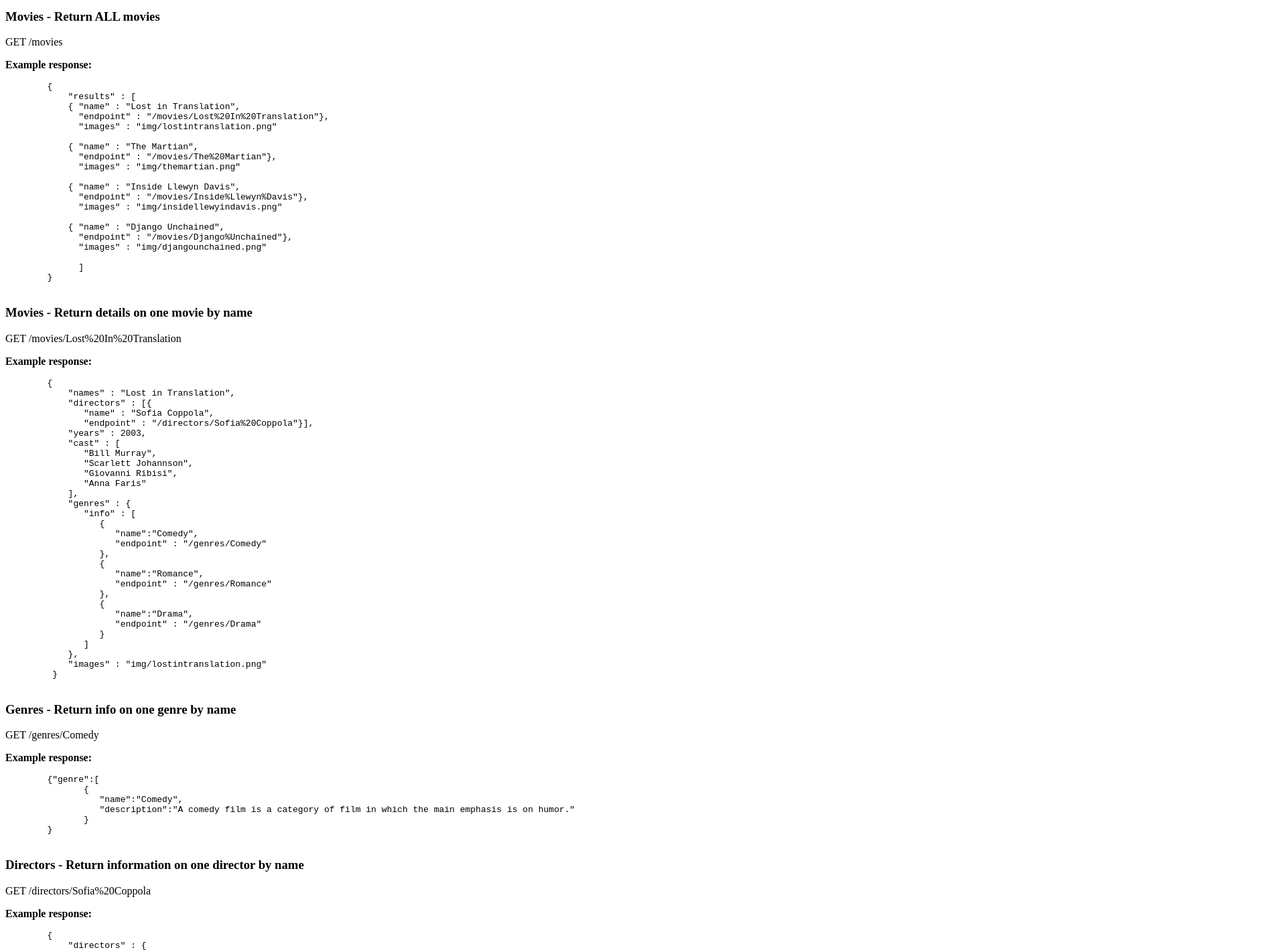
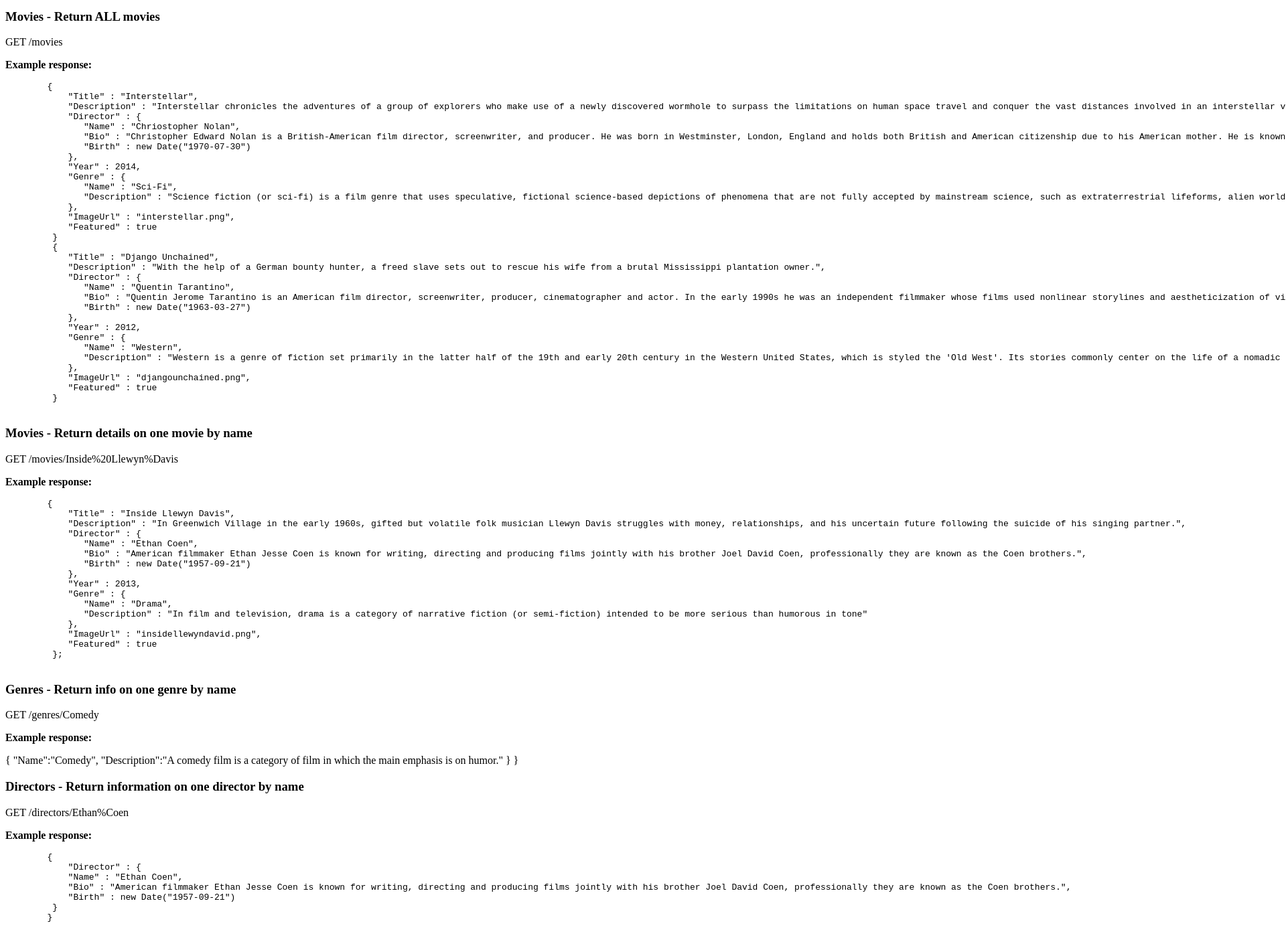
Before and after one commit to julianegoe/CF_movie_api, a website: page public/documentation.html in a window 1280 px wide. Shown: the part 540-1959 px from the top of the page at 67% size, 1920 px wide, since content can reach past the window. Drawn offline with Linux system fonts and the light colour scheme.

Commit message:
updated documentation

```diff
--- a/public/documentation.html
+++ b/public/documentation.html
@@ -9,7 +9,7 @@
 
     <h1>Documentation</h1>
     <p>The myFlix API is a REST API. It can be accessed via HTTP methods like GET and POST.
-        MyFlix Api has information on movies, directors, and genres</p>
+        MyFlix Api has information on movies, directors, and genres.</p>
     <table border="1" style="border-collapse:collapse;">
         <thead>
             <tr>
@@ -92,86 +92,80 @@
     <p><strong>Example response:</strong></p>
     <pre>
         {
-            "results" : [
-            { "name" : "Lost in Translation",
-              "endpoint" : "/movies/Lost%20In%20Translation"},
-              "images" : "img/lostintranslation.png"
-
-            { "name" : "The Martian",
-              "endpoint" : "/movies/The%20Martian"},
-              "images" : "img/themartian.png"
-
-            { "name" : "Inside Llewyn Davis",
-              "endpoint" : "/movies/Inside%Llewyn%Davis"},
-              "images" : "img/insidellewyindavis.png"
-
-            { "name" : "Django Unchained",
-              "endpoint" : "/movies/Django%Unchained"},
-              "images" : "img/djangounchained.png"
-
-              ]
+            "Title" : "Interstellar",
+            "Description" : "Interstellar chronicles the adventures of a group of explorers who make use of a newly discovered wormhole to surpass the limitations on human space travel and conquer the vast distances involved in an interstellar voyage.",
+            "Director" : {
+               "Name" : "Chriostopher Nolan",
+               "Bio" : "Christopher Edward Nolan is a British-American film director, screenwriter, and producer. He was born in Westminster, London, England and holds both British and American citizenship due to his American mother. He is known for writing and directing critically acclaimed films such as Memento (2000), The Prestige (2006),",
+               "Birth" : new Date("1970-07-30")
+            },
+            "Year" : 2014,
+            "Genre" : {
+               "Name" : "Sci-Fi",
+               "Description" : "Science fiction (or sci-fi) is a film genre that uses speculative, fictional science-based depictions of phenomena that are not fully accepted by mainstream science, such as extraterrestrial lifeforms, alien worlds, extrasensory perception and time travel, along with futuristic elements such as spacecraft, robots, cyborgs, interstellar travel or other technologies."
+            },
+            "ImageUrl" : "interstellar.png",
+            "Featured" : true
+         }
+         {
+            "Title" : "Django Unchained",
+            "Description" : "With the help of a German bounty hunter, a freed slave sets out to rescue his wife from a brutal Mississippi plantation owner.",
+            "Director" : {
+               "Name" : "Quentin Tarantino",
+               "Bio" : "Quentin Jerome Tarantino is an American film director, screenwriter, producer, cinematographer and actor. In the early 1990s he was an independent filmmaker whose films used nonlinear storylines and aestheticization of violence.",
+               "Birth" : new Date("1963-03-27")
+            },
+            "Year" : 2012,
+            "Genre" : {
+               "Name" : "Western",
+               "Description" : "Western is a genre of fiction set primarily in the latter half of the 19th and early 20th century in the Western United States, which is styled the 'Old West'. Its stories commonly center on the life of a nomadic cowboy or gunfighter[1] armed with a revolver and a rifle who rides a horse."
+            },
+            "ImageUrl" : "djangounchained.png",
+            "Featured" : true
          }
     </pre>
     <h3>Movies - Return details on one movie by name</h3>
-    <p><span>GET </span>/movies/Lost%20In%20Translation</p>
+    <p><span>GET </span>/movies/Inside%20Llewyn%Davis</p>
     <p><strong>Example response:</strong></p>
     <pre>
         {
-            "names" : "Lost in Translation",
-            "directors" : [{
-               "name" : "Sofia Coppola",
-               "endpoint" : "/directors/Sofia%20Coppola"}],
-            "years" : 2003,
-            "cast" : [
-               "Bill Murray",
-               "Scarlett Johannson",
-               "Giovanni Ribisi",
-               "Anna Faris"
-            ],
-            "genres" : {
-               "info" : [
-                  {
-                     "name":"Comedy",
-                     "endpoint" : "/genres/Comedy"
+            "Title" : "Inside Llewyn Davis",
+            "Description" : "In Greenwich Village in the early 1960s, gifted but volatile folk musician Llewyn Davis struggles with money, relationships, and his uncertain future following the suicide of his singing partner.",
+            "Director" : {
+               "Name" : "Ethan Coen",
+               "Bio" : "American filmmaker Ethan Jesse Coen is known for writing, directing and producing films jointly with his brother Joel David Coen, professionally they are known as the Coen brothers.",
+               "Birth" : new Date("1957-09-21")
             },
-                  {
-                     "name":"Romance",
-                     "endpoint" : "/genres/Romance"
+            "Year" : 2013,
+            "Genre" : {
+               "Name" : "Drama",
+               "Description" : "In film and television, drama is a category of narrative fiction (or semi-fiction) intended to be more serious than humorous in tone"
             },
-                  {
-                     "name":"Drama",
-                     "endpoint" : "/genres/Drama"
-                  }
-               ]
-            },
-            "images" : "img/lostintranslation.png"
-         }
+            "ImageUrl" : "insidellewyndavid.png",
+            "Featured" : true
+         };
     </pre>
 
     <h3>Genres - Return info on one genre by name</h3>
     <p><span>GET </span>/genres/Comedy</p>
     <p><strong>Example response:</strong></p>
-    <pre>
-        {"genre":[
+
     {
-                  "name":"Comedy",
-                  "description":"A comedy film is a category of film in which the main emphasis is on humor."
+    "Name":"Comedy",
+    "Description":"A comedy film is a category of film in which the main emphasis is on humor."
     }
     }
     </pre>
 
     <h3>Directors - Return information on one director by name</h3>
-    <p><span>GET </span>/directors/Sofia%20Coppola</p>
+    <p><span>GET </span>/directors/Ethan%Coen</p>
     <p><strong>Example response:</strong></p>
     <pre>
         {
-            "directors" : {
-                "name" : "Sofia Coppola",
-                "birth":1971,
-                "death":"",
-                "bio":"Sofia Coppola is a director, known for Somewhere (2010),Lost in Translation (2003), and Marie Antoinette
-                (2006).She has been married to Thomas Mars since August 27, 2011.They have two daughters, Romy and Cosima"
-
+            "Director" : {
+            "Name" : "Ethan Coen",
+            "Bio" : "American filmmaker Ethan Jesse Coen is known for writing, directing and producing films jointly with his brother Joel David Coen, professionally they are known as the Coen brothers.",
+            "Birth" : new Date("1957-09-21")
          }
         }
 
@@ -181,10 +175,12 @@
     <p><strong>Example request:</strong></p>
     <pre>
         {
-            "username" : "defenderNo1",
-            "name" : "Jessica Jones",
-            "eMail" : "jessica-jones@domain.com"
-            "password" : "########"
+            "Name": "Walter White",
+            "Username": "Heisenberg",
+            "Email": "heisenberg@example.com",
+            "Password": "ImTheOneWhoKnocks",
+            "Birthday": new Date("1956-7-25"),
+            "FavoriteMovies": [ObjectId("604fc464627315601b070a66"), ObjectId("604fc477627315601b070a67")]
          }
     </pre>
     <p><strong>Example response:</strong></p>
```
Also changed, not shown: 1 other file. Lines whose indentation alone changed are shown as unchanged.
